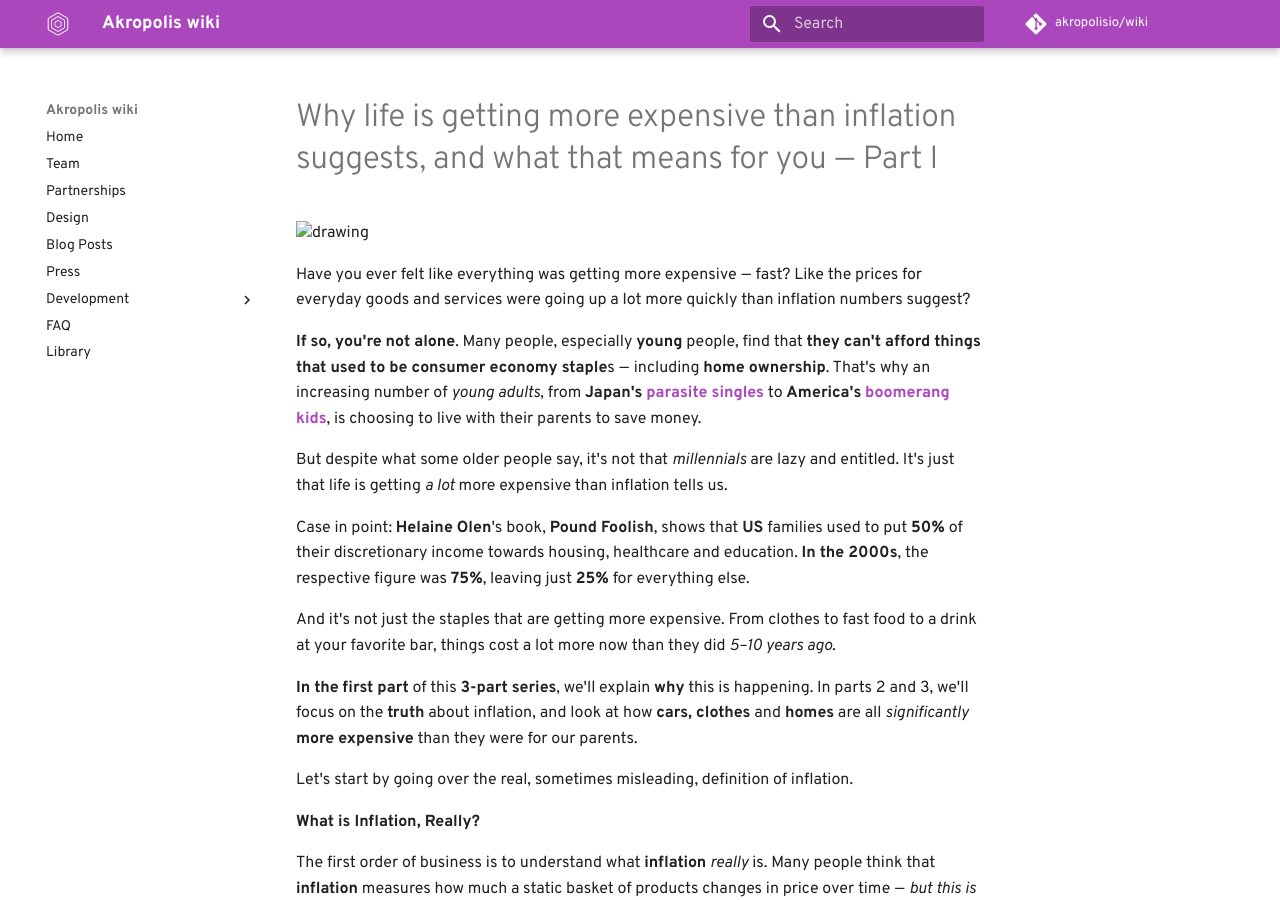
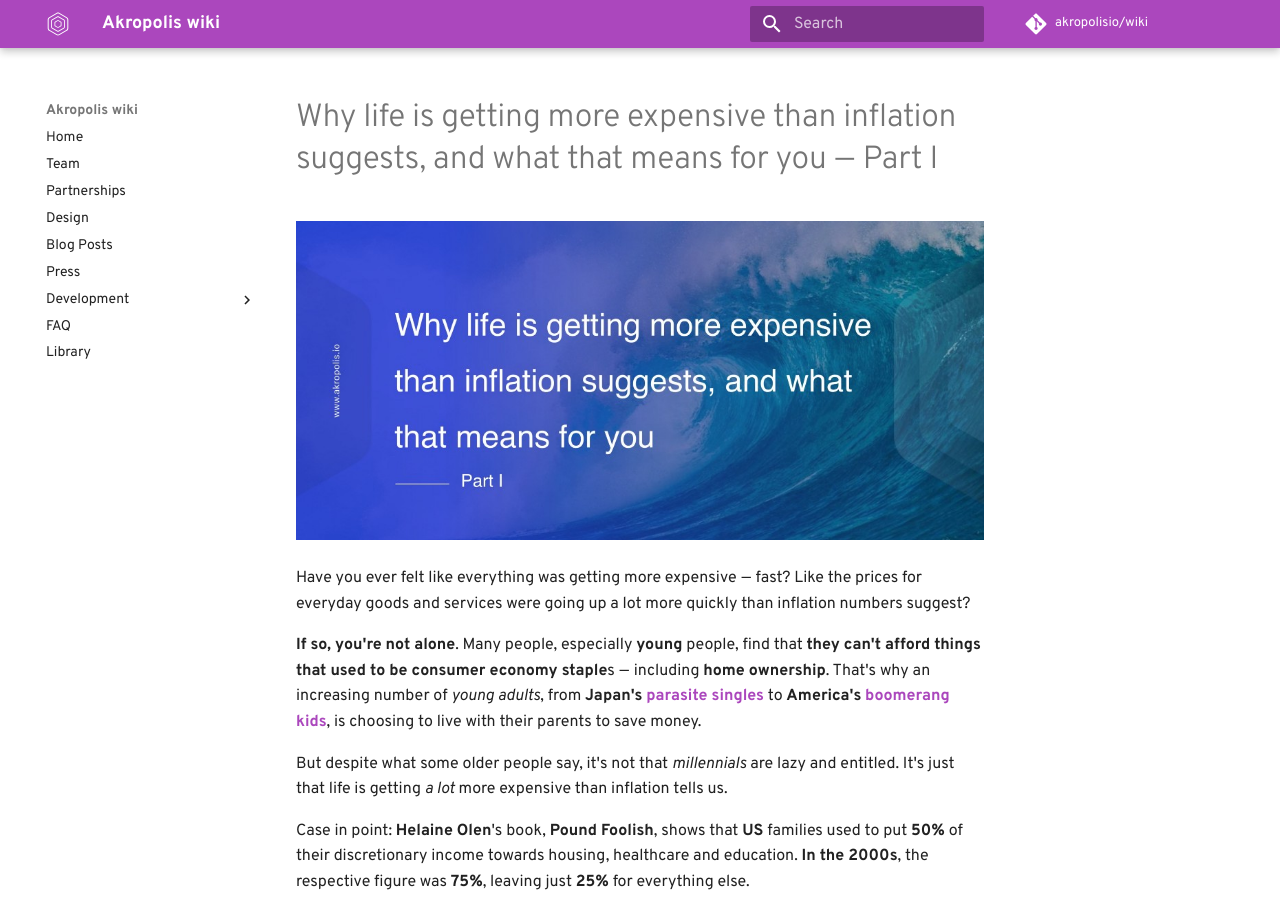
Before and after one commit to kaonone/wiki, an MkDocs documentation site: the page built from docs/library/2018 Why life is getting more expensive than inflation suggests 1.md, in a window 1280 px wide and 900 px high. Built offline with MkDocs 1.6.1 and Material for MkDocs 9.7.7, drawn with Linux system fonts in a browser that asks for light colours; some web fonts are replaced; comment, search, counter and statistics services are not loaded; old or Windows-style settings are respelled for this version of MkDocs.

Commit message:
Update 2018 Why life is getting more expensive than inflation suggests 1.md

```diff
--- a/docs/library/2018 Why life is getting more expensive than inflation suggests 1.md
+++ b/docs/library/2018 Why life is getting more expensive than inflation suggests 1.md
@@ -1,6 +1,6 @@
 # Why life is getting more expensive than inflation suggests, and what that means for you  —  Part I
 
-<img src="../images/library-img/inflation1-2-3/1.jpeg" width="100%" alt="drawing" />
+<img src="/images/library-img/inflation1-2-3/1.jpeg" width="100%" alt="drawing" />
 
 Have you ever felt like everything was getting more expensive  —  fast? Like the prices for everyday goods and services were going up a lot more quickly than inflation numbers suggest?
 
```
